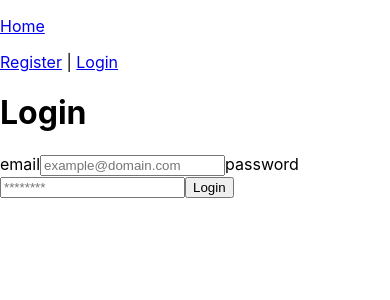
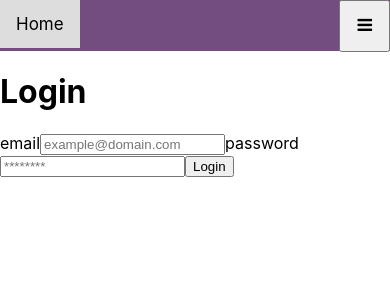
Before and after one commit to mitchdmarino/Responsive-React-Dashboard, a React (Create React App) app in the folder client/: page /login in a window 390 px wide. Shown: the top 300 px of the page. Built offline with nearby package versions, Linux system fonts and the light colour scheme.

Commit message:
responsive navbar styled

```diff
--- a/client/public/index.html
+++ b/client/public/index.html
@@ -10,6 +10,7 @@
       content="Web site created using create-react-app"
     />
     <link rel="apple-touch-icon" href="%PUBLIC_URL%/logo192.png" />
+    <link rel="stylesheet" href="https://cdnjs.cloudflare.com/ajax/libs/font-awesome/4.7.0/css/font-awesome.min.css">
     <!--
       manifest.json provides metadata used when your web app is installed on a
       user's mobile device or desktop. See https://developers.google.com/web/fundamentals/web-app-manifest/
--- a/client/src/components/Navbar.jsx
+++ b/client/src/components/Navbar.jsx
@@ -1,17 +1,21 @@
 import { Link } from 'react-router-dom'
+import { useEffect, useState } from 'react'
+
 
 export default function Navbar( {currentUser, handleLogout} ) {
     // If the user is logged in, show the following links:
+    const [isNavExpanded, setIsNavExpanded] = useState(false)
     const loggedIn = (
         <>
-            <Link to='/'>
+
+            <Link className='right-nav' to='/dashboard'>
+                Dashboard
+            </Link>
+            <Link className='right-nav' to='/profile'>
+                Profile
+            </Link>
+            <Link className='right-nav' to='/'>
                 <span onClick={handleLogout}>Logout</span>
-            </Link>{' | '}
-            <Link to='/profile'>
-                Profile
-            </Link>{' | '}
-            <Link to='/dashboard'>
-                Dashboard
             </Link>
         </>
     )
@@ -19,20 +23,21 @@ export default function Navbar( {currentUser, handleLogout} ) {
     const loggedOut = (
         <>
             {/* if the user is not logged in  */}
-            <Link to='/register'>Register</Link>{' | '}
+            <Link to='/register'>Register</Link>
             <Link to='/login'>Login</Link>
         </>
     )
+
+
     return (
-        <nav>
+        <nav className={isNavExpanded? 'responsive': ''}>
             {/* user always sees this section */}
-            <Link to='/'>
-                <p>Home</p>
-            </Link>
+            <Link className="active" to='/'>Home</Link>
             {
                 currentUser ?
                 loggedIn: loggedOut
             }
+            <button className="icon" onClick={() => setIsNavExpanded(!isNavExpanded)}><i className="fa fa-bars"></i></button>
         </nav>
     )
 }
--- a/client/src/components/user/pages/Login.jsx
+++ b/client/src/components/user/pages/Login.jsx
@@ -58,7 +58,7 @@ export default function Login({ currentUser, setCurrentUser }) {
                 />
                 <label htmlFor='password'>password</label>
                 <input
-                    type='text'
+                    type='password'
                     name='password'
                     id='password'
                     value={password}
--- a/client/src/components/user/pages/Profile.jsx
+++ b/client/src/components/user/pages/Profile.jsx
@@ -38,7 +38,7 @@ export default function Profile({currentUser, setCurrentUser}) {
            {!showEdit?  (<div className="profile-info">
                 <h1>Name: {currentUser.name}</h1>
                 <h2>Email: {currentUser.email}</h2>
-                <button onClick={() => setShowEdit(true)}>Edit</button>
+                <button onClick={() => setShowEdit(true)}>Edit Info</button>
 
             </div>): (
                 <div className="profile-edit">
--- a/client/src/index.css
+++ b/client/src/index.css
@@ -12,6 +12,60 @@ code {
     monospace;
 }
 
+/* NAVBAR STYLES */
+
+nav {
+  background-color: #734d80;
+  min-height: 51px;
+  color: white;
+}
+
+nav a {
+  color: white;
+  text-decoration: none;
+  padding: 20px;
+  display: block;
+  text-align: center;
+  padding: 14px 16px;
+  font-size: 17px;
+  float: left;
+  height: 100%
+}
+nav a:hover {
+  background-color: #ddd;
+  color: black;
+}
+
+nav .icon {
+  display: none;
+  text-decoration: none;
+  padding: 20px;
+  text-align: center;
+  padding: 14px 16px;
+  font-size: 17px;
+  float: left;
+
+}
+/* When the screen is less than 600 pixels wide, hide all links, except for the first one ("Home"). Show the link that contains should open and close the topnav (.icon) */
+@media screen and (max-width: 600px) {
+  nav a:not(:first-child) {display: none;}
+  nav button.icon{float: right;
+  display: block;}
+}
+/* The "responsive" class is added to the topnav with JavaScript when the user clicks on the icon. This class makes the topnav look good on small screens (display the links vertically instead of horizontally) */
+@media screen and (max-width: 600px) {
+  nav.responsive {position: relative;}
+  nav.responsive .icon {
+    position: absolute;
+    right: 0;
+    top: 0;
+  }
+  nav.responsive a {
+    display: block;
+    text-align: left;
+    float: none;
+  }
+}
 
 /* DASHBOARD STYLES */
 
@@ -23,7 +77,9 @@ code {
       "side head"
       "side main"
       "side foot";
-  height: 100vh
+  height: 100vh;
+  width: 100%;
+
 }
 
 .dash-head {
```
